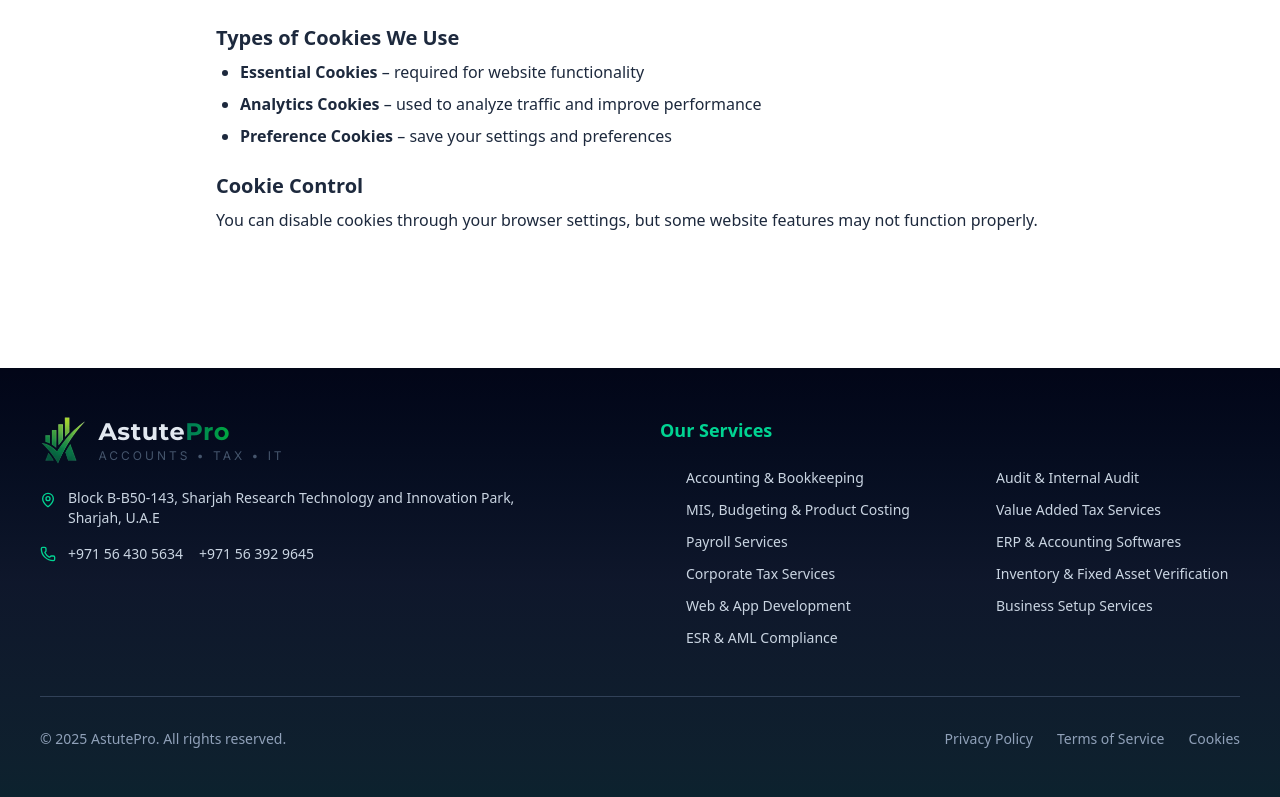
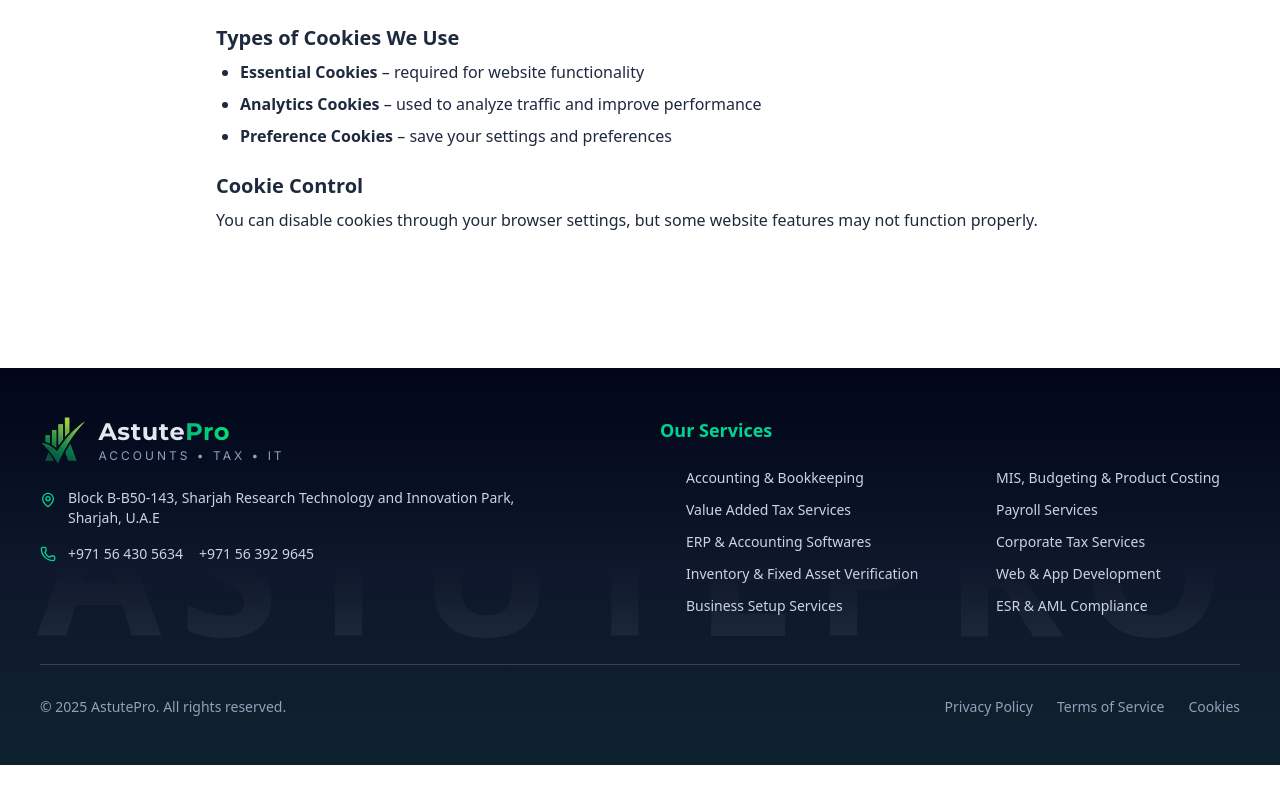
Before and after one commit to Nishadsha91/AstutePro, a React (Vite) app: page /cookies in a window 1280 px wide. Shown: the part 288-1085 px from the top of the page. After the commit the page ends 1053 px from the top, so only its background shows below. Built offline with nearby package versions, Linux system fonts and the light colour scheme.

Commit message:
New changes(Footer,Hero,Contact)

```diff
--- a/src/components/Contact.jsx
+++ b/src/components/Contact.jsx
@@ -94,7 +94,7 @@ function Hero() {
 // Contact Info Section
 function ContactInfo() {
   const contacts = [
-    { icon: Mail, title: "Email Us", details: "connect@astutepro.in", link: "mailto:connect@astutepro.in", color: "from-blue-500 to-cyan-500" },
+    { icon: Mail, title: "Email Us", details: "connect@astutepro.ae", link: "mailto:connect@astutepro.ae", color: "from-blue-500 to-cyan-500" },
     { icon: Phone, title: "Call Us", details: "+971 56 430 5634", link: "tel:+971564305634", color: "from-emerald-500 to-green-500" },
     { icon: Clock, title: "Business Hours", details: "Mon-Fri: 9:00 AM - 5:00 PM", link: "#", color: "from-orange-500 to-red-500" }
   ];
@@ -210,8 +210,8 @@ const whyChooseUs = [
       <div className="bg-white rounded-3xl p-8 shadow-lg border border-slate-200">
         <h3 className="text-xl font-bold text-slate-800 mb-4">Our Office</h3>
         <p className="text-slate-600 mb-4">
-          123 Business District<br />
-          Dubai, United Arab Emirates
+          Block B-B50-143, Sharjah Research Technology and Innovation Park, <br />Sharjah, U.A.E
+
         </p>
         <div className="aspect-video bg-slate-200 rounded-xl overflow-hidden">
           <iframe
--- a/src/components/Footer.jsx
+++ b/src/components/Footer.jsx
@@ -7,7 +7,6 @@ function Footer() {
 
   const services = [
     { name: "Accounting & Bookkeeping", href: "/accounting-service" },
-    { name: "Audit & Internal Audit", href: "/auditing-service" },
     { name: "MIS, Budgeting & Product Costing", href: "/mis-budget-service" },
     { name: "Value Added Tax Services", href: "/vat-service" },
     { name: "Payroll Services", href: "/payroll-service" },
@@ -20,9 +19,19 @@ function Footer() {
   ];
 
   return (
-    <footer className="relative bg-slate-900 text-white">
+    <footer className="relative bg-slate-900 text-white overflow-hidden">
+
+      {/* BIG BACKGROUND TEXT */}
+      <div className="absolute inset-0 flex items-center justify-center pointer-events-none">
+        <h1 className="md:text-[180px] font-black text-gray-500 opacity-[0.5] tracking-widest select-none">
+          ASTUTEPRO
+        </h1>
+      </div>
+
+      {/* Gradient overlay */}
       <div className="absolute inset-0 bg-gradient-to-t from-emerald-900/20 via-slate-900 to-slate-950"></div>
 
+      {/* CONTENT */}
       <div className="relative z-10 max-w-7xl mx-auto px-6 sm:px-10 py-12">
 
         <div className="grid grid-cols-1 lg:grid-cols-2 gap-10">
@@ -37,25 +46,31 @@ function Footer() {
               />
 
               <div className="leading-tight">
-                <h1 className="text-xl sm:text-2xl font-extrabold tracking-wide font-[Montserrat] text-slate-900">
+                <h1 className="text-xl sm:text-2xl font-extrabold tracking-wide font-[Montserrat]">
                   <span className="text-slate-200">Astute</span>
-                  <span className="bg-gradient-to-r from-emerald-700 to-green-600 text-transparent bg-clip-text">Pro</span>
+                  <span className="bg-gradient-to-r from-emerald-500 to-green-400 text-transparent bg-clip-text">
+                    Pro
+                  </span>
                 </h1>
 
-                <p className="text-[10px] sm:text-xs uppercase tracking-[0.25em] font-[Inter] text-slate-600">
+                <p className="text-[10px] sm:text-xs uppercase tracking-[0.25em] font-[Inter] text-slate-400">
                   Accounts • Tax • IT
                 </p>
               </div>
             </div>
 
+            {/* ADDRESS */}
             <div className="space-y-4 text-sm">
               <div className="flex items-start">
                 <MapPin className="text-emerald-400 mt-1 mr-3 flex-shrink-0" size={16} />
                 <span className="text-slate-300">
-                  Block B-B50-143, Sharjah Research Technology and Innovation Park, <br />Sharjah, U.A.E
+                  Block B-B50-143, Sharjah Research Technology and Innovation Park,
+                  <br />
+                  Sharjah, U.A.E
                 </span>
               </div>
 
+              {/* PHONE */}
               <div className="flex items-center">
                 <Phone className="text-emerald-400 mr-3 flex-shrink-0" size={16} />
                 <div className="flex flex-col sm:flex-row sm:space-x-4">
@@ -68,7 +83,9 @@ function Footer() {
 
           {/* SERVICES COLUMN */}
           <div>
-            <h3 className="text-lg font-semibold mb-6 text-emerald-400">Our Services</h3>
+            <h3 className="text-lg font-semibold mb-6 text-emerald-400">
+              Our Services
+            </h3>
 
             <div className="grid grid-cols-1 sm:grid-cols-2 gap-x-10 gap-y-3">
               {services.map((service, i) => (
@@ -92,21 +109,33 @@ function Footer() {
 
         {/* BOTTOM BAR */}
         <div className="mt-12 pt-8 border-t border-slate-700 flex flex-col sm:flex-row justify-between items-center text-sm text-slate-400">
+
           <p>&copy; {currentYear} AstutePro. All rights reserved.</p>
 
           <div className="flex flex-wrap justify-center sm:justify-end gap-4 sm:gap-6 mt-4 sm:mt-0">
-            <Link to="/privacy-policy" className="hover:text-emerald-400 transition hover:underline">
+            <Link
+              to="/privacy-policy"
+              className="hover:text-emerald-400 transition hover:underline"
+            >
               Privacy Policy
             </Link>
-            <Link to="/terms-of-service" className="hover:text-emerald-400 transition hover:underline">
+
+            <Link
+              to="/terms-of-service"
+              className="hover:text-emerald-400 transition hover:underline"
+            >
               Terms of Service
             </Link>
-            <Link to="/cookies" className="hover:text-emerald-400 transition hover:underline">
+
+            <Link
+              to="/cookies"
+              className="hover:text-emerald-400 transition hover:underline"
+            >
               Cookies
             </Link>
           </div>
+
         </div>
-
       </div>
     </footer>
   );
--- a/src/components/Hero.jsx
+++ b/src/components/Hero.jsx
@@ -16,13 +16,16 @@ function HomePage() {
 
 function Hero() {
   const services = [
-    { name: "Book Keeping", angle: 0, color: "from-emerald-500 to-emerald-600", icon: <BookText size={24} /> },
+    { name: "Accounting & Bookkeeping", angle: 0, color: "from-emerald-500 to-emerald-600", icon: <BookText size={24} /> },
+    { name: "ERP & Softwares", angle: 300, color: "from-sky-500 to-sky-600", icon: <Settings2 size={24} /> },
+    { name: "Business Services", angle: 240, color: "from-cyan-500 to-cyan-600", icon: <Lightbulb size={24} /> },
+    { name: "Compliance", angle: 180, color: "from-lime-500 to-lime-600", icon: <Eye size={24} /> },
+    { name: "Corporate Tax", angle: 120, color: "from-teal-500 to-teal-600", icon: <Briefcase size={24} /> },
     { name: "VAT Services", angle: 60, color: "from-green-500 to-green-600", icon: <Landmark size={24} /> },
-    { name: "Corporate Tax", angle: 120, color: "from-teal-500 to-teal-600", icon: <Briefcase size={24} /> },
-    { name: "Auditing", angle: 180, color: "from-lime-500 to-lime-600", icon: <Eye size={24} /> },
-    { name: "Business Services", angle: 240, color: "from-cyan-500 to-cyan-600", icon: <Lightbulb size={24} /> },
-    { name: "Softwares", angle: 300, color: "from-sky-500 to-sky-600", icon: <Settings2 size={24} /> },
+
+
   ];
+
 
   return (
     <section className="relative min-h-dvh flex items-center justify-center bg-gradient-to-br from-slate-50 via-emerald-50 to-slate-100 text-slate-900 overflow-hidden">
--- a/src/services/Audit.jsx
+++ b/src/services/Audit.jsx
@@ -1,5 +1,7 @@
 import React from "react";
 import { Mail, Shield, CheckCircle, BarChart3, Eye } from "lucide-react";
+import { Link } from 'react-router-dom';
+
 
 export default function Audit() {
   const features = [
--- a/src/services/Business.jsx
+++ b/src/services/Business.jsx
@@ -129,10 +129,7 @@ export default function Busines() {
           <p className="text-gray-600 text-lg mb-8 max-w-2xl mx-auto">
             Contact us today for a seamless, compliant, and strategic business setup experience.
           </p>
-          <button className="inline-flex items-center bg-emerald-600 text-white px-8 py-4 rounded-full text-lg font-semibold hover:bg-emerald-700 transition-all duration-300 hover:shadow-xl hover:scale-105">
-            <Mail className="mr-3" size={22} />
 
-          </button>
           <Link to={"/contact"} className="inline-flex items-center bg-emerald-600 text-white px-8 py-4 rounded-full text-lg font-semibold hover:bg-emerald-700 transition-all duration-300 hover:shadow-xl hover:scale-105">
             <Mail className="mr-3" size={22} />
 Start Your Setup Journey
--- a/src/services/Erp.jsx
+++ b/src/services/Erp.jsx
@@ -1,5 +1,7 @@
 import React from 'react';
 import { Mail, Zap, Database, TrendingUp, Cpu, CheckCircle } from "lucide-react";
+import { Link } from 'react-router-dom';
+
 
 export default function Erp() {
   const features = [
--- a/src/services/Esr.jsx
+++ b/src/services/Esr.jsx
@@ -1,5 +1,7 @@
 import React from 'react';
 import { Mail, CheckCircle, Shield, FileText, Briefcase, Users } from "lucide-react";
+import { Link } from 'react-router-dom';
+
 
 export default function Esr() {
   const features = [
--- a/src/services/Inventory.jsx
+++ b/src/services/Inventory.jsx
@@ -1,5 +1,7 @@
 import React from 'react';
 import { Mail, ClipboardCheck, Warehouse, TrendingUp, Search, Shield } from "lucide-react";
+import { Link } from 'react-router-dom';
+
 
 export default function Inventory() {
   const features = [
--- a/src/services/Mis.jsx
+++ b/src/services/Mis.jsx
@@ -1,5 +1,7 @@
 import React from 'react';
 import { Mail, BarChart2, DollarSign, Target, Settings, Cpu } from "lucide-react";
+import { Link } from 'react-router-dom';
+
 
 export default function Mis() {
   const features = [
--- a/src/services/Payroll.jsx
+++ b/src/services/Payroll.jsx
@@ -1,5 +1,6 @@
 import React from 'react';
 import { Mail, DollarSign, Users, Clock, ShieldCheck, FileText } from "lucide-react";
+import { Link } from 'react-router-dom';
 
 export default function Payroll() {
   const features = [
--- a/src/services/Web.jsx
+++ b/src/services/Web.jsx
@@ -1,5 +1,6 @@
 import React from 'react';
 import { Mail, Globe, Smartphone, Code, TrendingUp, Users } from "lucide-react";
+import { Link } from 'react-router-dom';
 
 export default function Web() {
   const features = [
```
